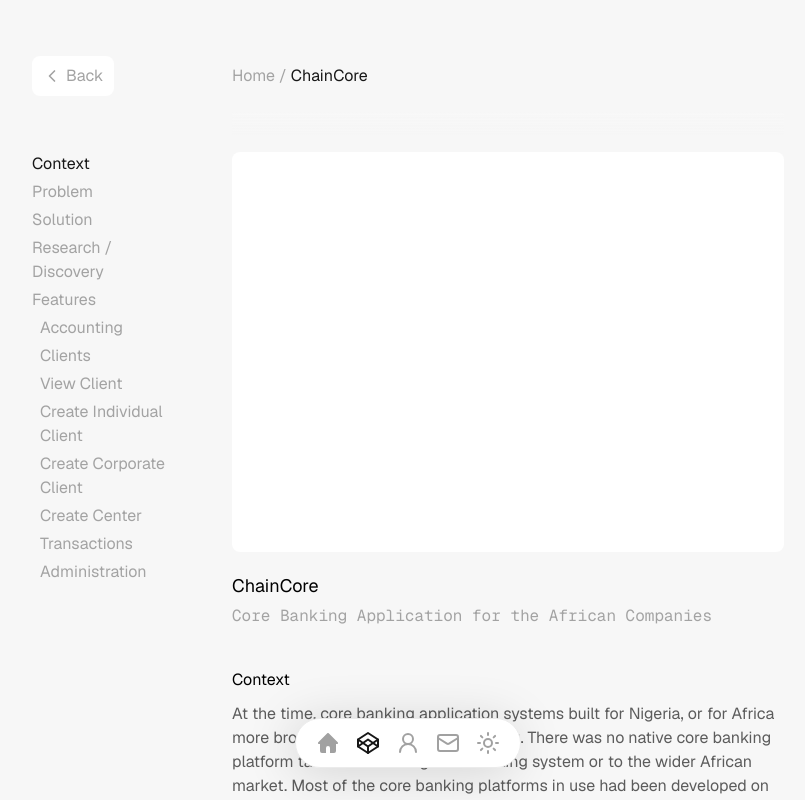
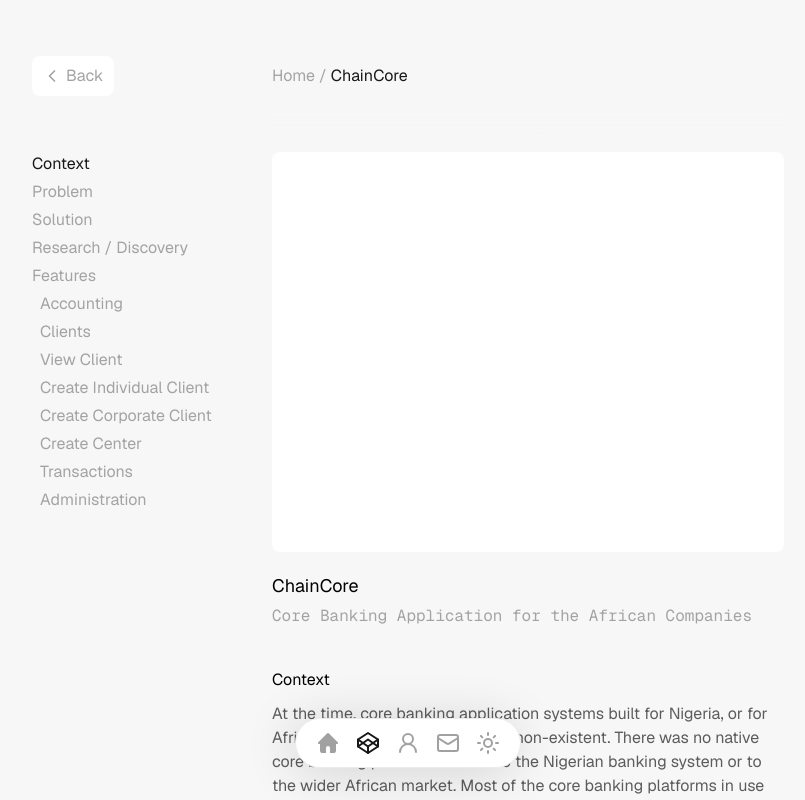
Before and after one commit to ttaiyegbusi/Temitope-Portfolio-2026, a Next.js app: page /work/chaincore in a window 1280 px wide. Shown: the top 800 px of the page, without its empty margins (232-1037 px from the left). Built offline with nearby package versions, Linux system fonts and the light colour scheme.

Commit message:
style: update sidebar width for improved layout consistency

```diff
--- a/src/app/work/[slug]/page.tsx
+++ b/src/app/work/[slug]/page.tsx
@@ -24,7 +24,7 @@
       <div className="sticky top-0 z-40 mb-4">
         <div className="bg-bg pt-10 md:pt-14 pb-4">
           <div className="flex gap-4 md:gap-[60px] items-center">
-            <div className="md:w-[140px] shrink-0">
+            <div className="md:w-[180px] shrink-0">
               <Link
                 href="/"
                 className="inline-flex items-center gap-1 bg-bg-white rounded-lg px-2.5 py-2 hover:bg-stroke-soft/50 transition-colors"
@@ -44,7 +44,7 @@
           </div>
         </div>
         <div className="h-6 hidden md:flex gap-[60px]">
-          <div className="w-[140px] shrink-0" />
+          <div className="w-[180px] shrink-0" />
           <div className="flex-1 bg-gradient-to-b from-bg to-transparent" />
         </div>
         <div className="h-4 md:hidden bg-gradient-to-b from-bg to-transparent" />
--- a/src/components/CaseStudySidebar.tsx
+++ b/src/components/CaseStudySidebar.tsx
@@ -42,12 +42,12 @@
   }
 
   return (
-    <nav className="sticky top-[120px] shrink-0 flex flex-col gap-1 w-[140px]">
+    <nav className="sticky top-[120px] shrink-0 flex flex-col gap-1 w-[180px]">
       {items.map((item) => (
         <button
           key={item.id}
           onClick={() => handleClick(item.id)}
-          className={`text-left text-base transition-colors ${
+          className={`text-left text-base transition-colors whitespace-nowrap ${
             item.indent ? "pl-2" : ""
           } ${
             activeId === item.id
```
